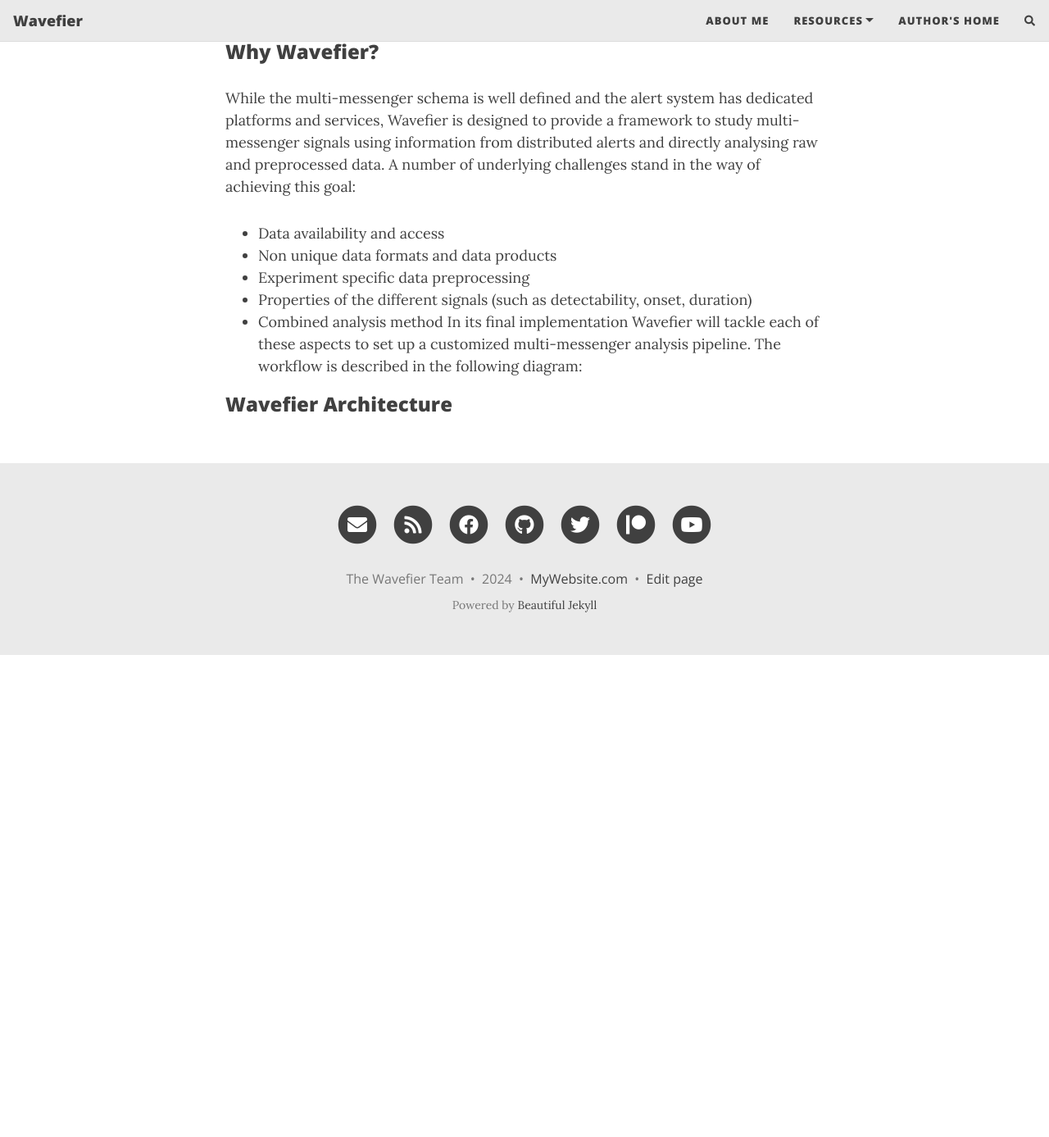
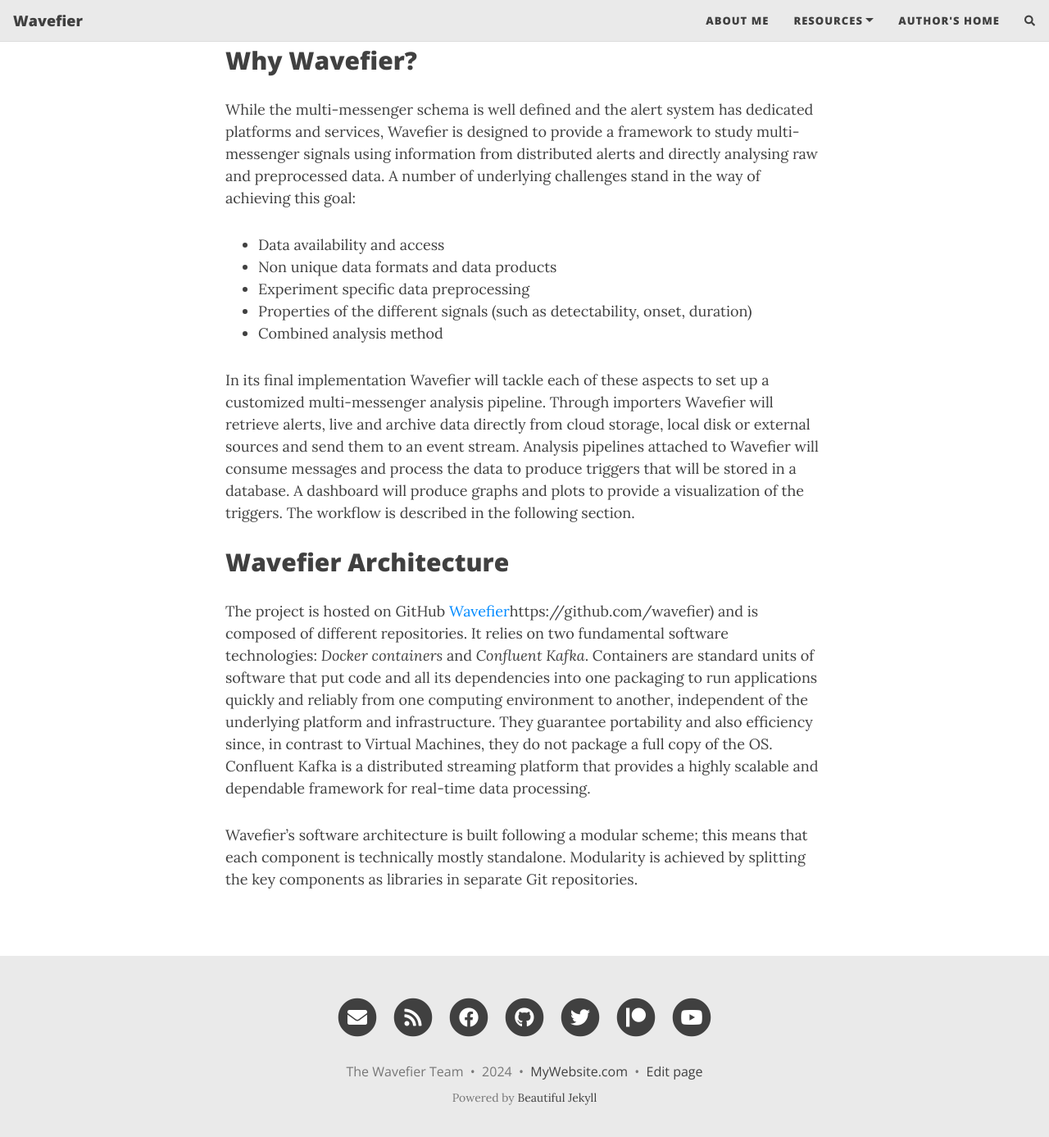
Before and after one commit to wavefier/wavefier, a Jekyll site: the page built from aboutme.md, in a window 1280 px wide and 1400 px high, scrolled down 1108 px. Shown: the top 1387 px of the window at 82% size. Built offline with Jekyll 4.4.1, drawn with Linux system fonts in a browser that asks for light colours; nearby versions of some CDN libraries; comment, search, counter and statistics services are not loaded; before the commit the page ends 1907 px from its top, so only the background shows below that.

Commit message:
Update aboutme.md

```diff
--- a/aboutme.md
+++ b/aboutme.md
@@ -6,7 +6,7 @@ subtitle: A framework for multi-messenger astronomy
 
 The **Wavefier** project was born with the aim of building a portable, lightweight framework to run analysis of multi-messenger data from astrophyiscal sources, leveraging modern software solutions and technologies such as containers and event streaming platforms.
 
-### Multi-messenger Astronomy
+## Multi-messenger Astronomy
 An event in the Universe is referred to as *multi-messenger* when it emits a variety of signals that can be detected by observatories
 and instruments on Earth and in space. A typical multi-messenger event can be detected through different observation channels:
 - Electromagnetic radiation(EM)
@@ -16,13 +16,17 @@ and instruments on Earth and in space. A typical multi-messenger event can be de
 
 Worldwide scientific collaborations study these channels by setting up and maintaining large and complex experiments that collect data and feed them to their low latency or offline analysis pipelines. When a search effort discovers a signal that is deemed of astrophysical origin, the information associated with the event produces a real-time alert which is broadcasted to the broader scientific communities by platforms that rely on event streaming services (e.g. NASA's General Coordinates Network that leverages Kafka). The alerts submitted by scientific facilities are typically in the form of human or machine readable GCN circulars and notices. Experiments and data analysis pipelines can subscribe to receive alerts from other collaborations in order to carry out follow-up studies and enrich our knowledge of the multi-messenger source that produced the event. Some examples of collaborations integrated in this schema that submit alerts are Virgo and LIGO (GW), ICE CUBE (neutrino), Fermi (GRB).
 
-### Why Wavefier?
+## Why Wavefier?
 While the multi-messenger schema is well defined and the alert system has dedicated platforms and services, Wavefier is designed to provide a framework to study multi-messenger signals using information from distributed alerts and directly analysing raw and preprocessed data. A number of underlying challenges stand in the way of achieving this goal:
 - Data availability and access
 - Non unique data formats and data products
 - Experiment specific data preprocessing
 - Properties of the different signals (such as detectability, onset, duration)
 - Combined analysis method
-In its final implementation Wavefier will tackle each of these aspects to set up a customized multi-messenger analysis pipeline. The workflow is described in the following diagram:
 
-### Wavefier Architecture
+In its final implementation Wavefier will tackle each of these aspects to set up a customized multi-messenger analysis pipeline. Through importers Wavefier will retrieve alerts, live and archive data directly from cloud storage, local disk or external sources and send them to an event stream. Analysis pipelines attached to Wavefier will consume messages and process the data to produce triggers that will be stored in a database. A dashboard will produce graphs and plots to provide a visualization of the triggers. The workflow is described in the following section.
+
+## Wavefier Architecture
+The project is hosted on GitHub [Wavefier](https://github.com/wavefier)https://github.com/wavefier) and is composed of different repositories. It relies on two fundamental software technologies: _Docker containers_ and _Confluent Kafka_. Containers are standard units of software that put code and all its dependencies into one packaging to run applications quickly and reliably from one computing environment to another, independent of the underlying platform and infrastructure. They guarantee portability and also efficiency since, in contrast to Virtual Machines, they do not package a full copy of the OS. Confluent Kafka is a distributed streaming platform that provides a highly scalable and dependable framework for real-time data processing.
+
+Wavefier's software architecture is built following a modular scheme; this means that each component is technically mostly standalone. Modularity is achieved by splitting the key components as libraries in separate Git repositories.
```
